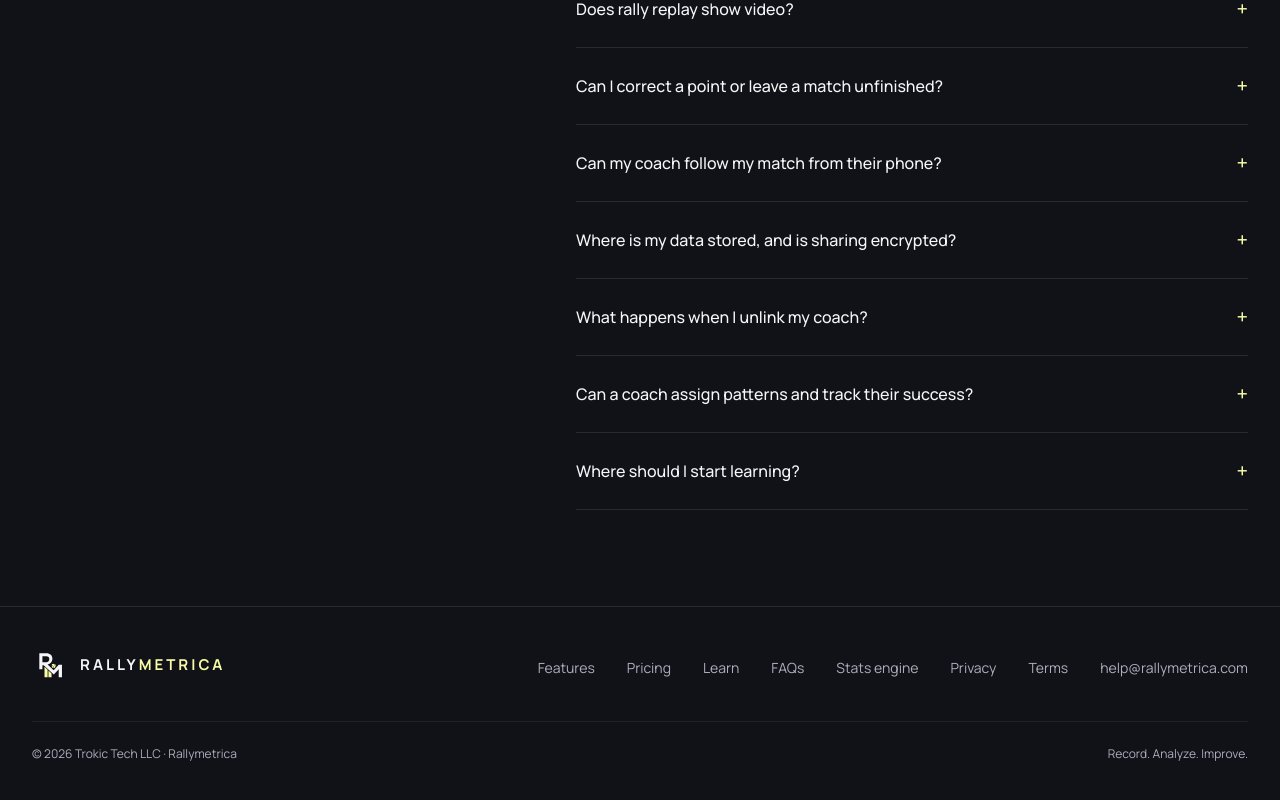
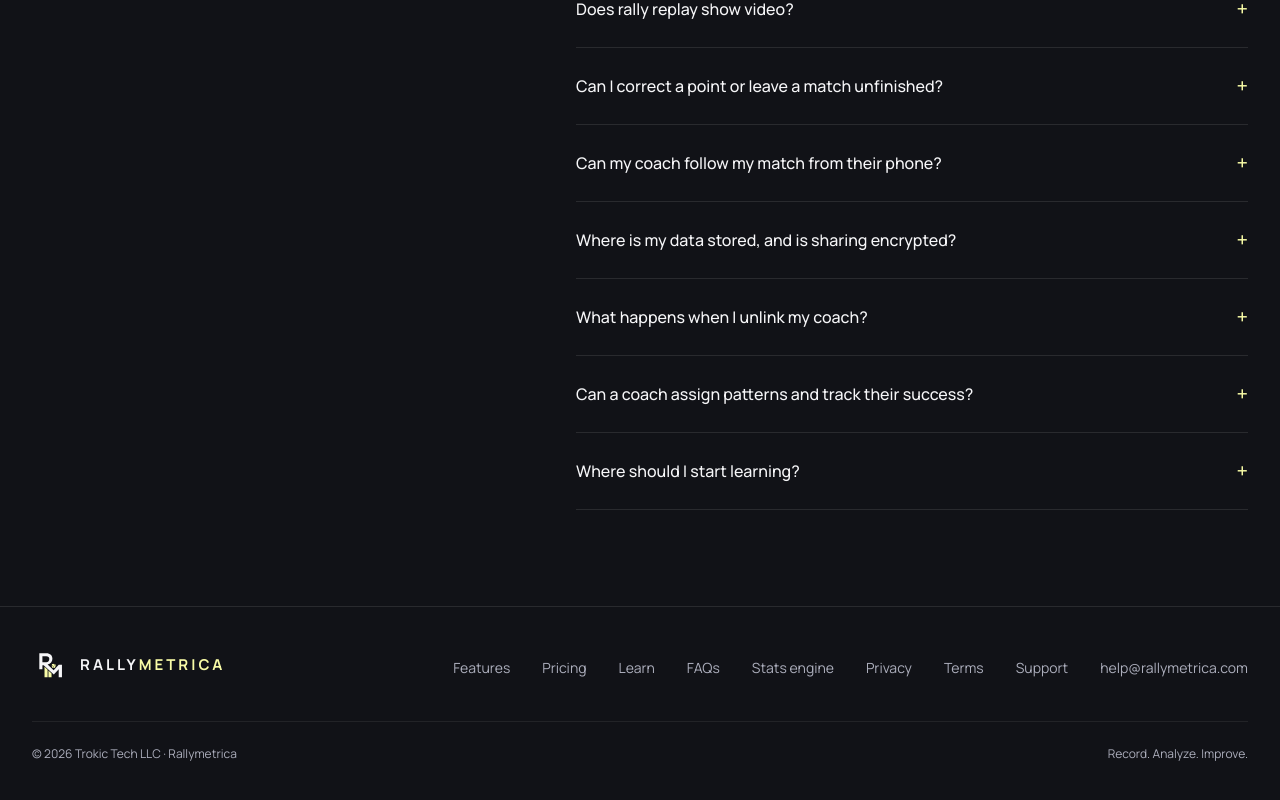
Before and after one commit to trokictech/website_rallymetrica.com, a Next.js app in the folder website/: page / in a window 1280 px wide. Shown: the part 9268-10068 px from the top of the page. Built offline with nearby package versions, Linux system fonts and the light colour scheme.

Commit message:
Link Support in the website footer

```diff
--- a/website/src/components/Footer.tsx
+++ b/website/src/components/Footer.tsx
@@ -5,5 +5,5 @@ import { NavLinks } from '@/components/NavLinks'
 import { companyName, supportEmail } from '@/lib/site'
 
 export function Footer() {
-  return <footer className="border-t border-white/10"><Container className="py-10"><div className="flex flex-col justify-between gap-8 sm:flex-row sm:items-center"><Link href="/" aria-label="Rallymetrica home"><Logo /></Link><nav aria-label="Footer navigation" className="flex flex-wrap gap-x-8 gap-y-4"><NavLinks /><Link href="/learn/stats-engine" className="text-sm text-muted transition-colors hover:text-ink">Stats engine</Link><Link href="/privacy" className="text-sm text-muted transition-colors hover:text-ink">Privacy</Link><Link href="/terms" className="text-sm text-muted transition-colors hover:text-ink">Terms</Link><a href={`mailto:${supportEmail}`} className="text-sm text-muted transition-colors hover:text-ink">{supportEmail}</a></nav></div><div className="mt-8 flex flex-col justify-between gap-3 border-t border-white/[.07] pt-6 text-xs text-muted sm:flex-row"><p>© {new Date().getFullYear()} {companyName} · Rallymetrica</p><p>Record. Analyze. Improve.</p></div></Container></footer>
+  return <footer className="border-t border-white/10"><Container className="py-10"><div className="flex flex-col justify-between gap-8 sm:flex-row sm:items-center"><Link href="/" aria-label="Rallymetrica home"><Logo /></Link><nav aria-label="Footer navigation" className="flex flex-wrap gap-x-8 gap-y-4"><NavLinks /><Link href="/learn/stats-engine" className="text-sm text-muted transition-colors hover:text-ink">Stats engine</Link><Link href="/privacy" className="text-sm text-muted transition-colors hover:text-ink">Privacy</Link><Link href="/terms" className="text-sm text-muted transition-colors hover:text-ink">Terms</Link><Link href="/support" className="text-sm text-muted transition-colors hover:text-ink">Support</Link><a href={`mailto:${supportEmail}`} className="text-sm text-muted transition-colors hover:text-ink">{supportEmail}</a></nav></div><div className="mt-8 flex flex-col justify-between gap-3 border-t border-white/[.07] pt-6 text-xs text-muted sm:flex-row"><p>© {new Date().getFullYear()} {companyName} · Rallymetrica</p><p>Record. Analyze. Improve.</p></div></Container></footer>
 }
```
